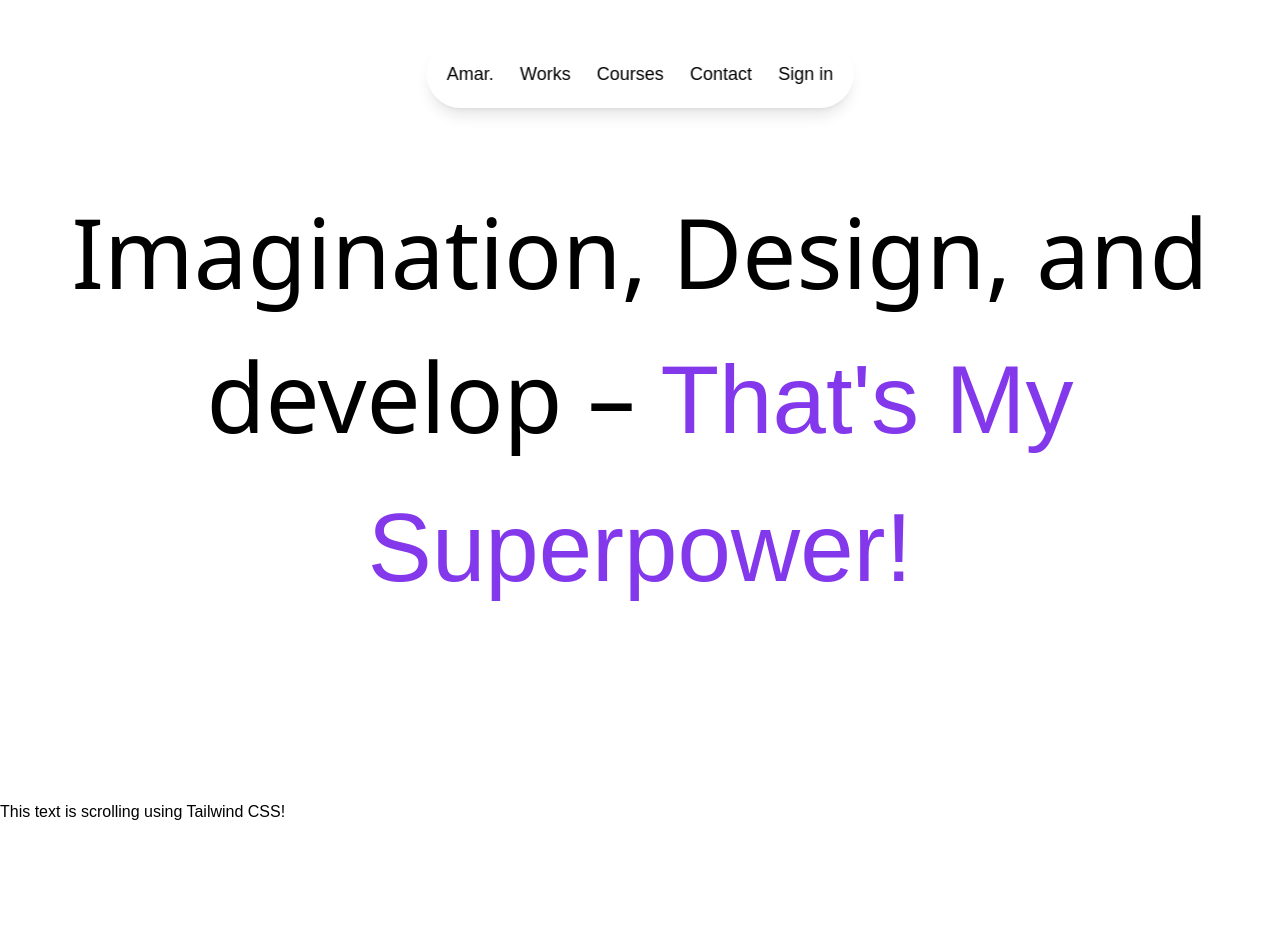
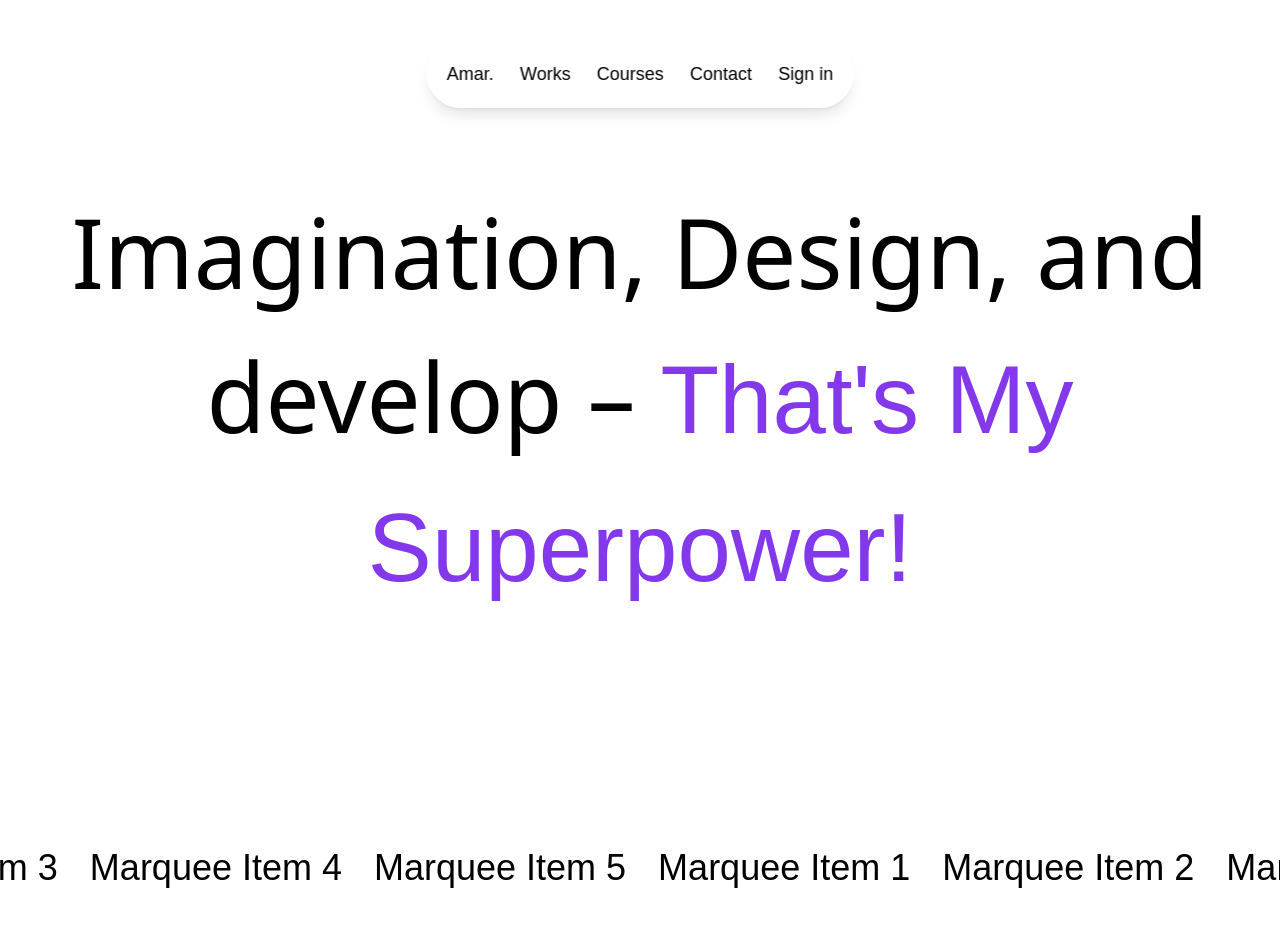
Before and after one commit to 2003LoneWolf/amarmurmu, a Next.js app: page / in a window 1280 px wide. Shown: the top 926 px of the page. Built offline with nearby package versions, Linux system fonts and the light colour scheme.

Commit message:
added marquee

```diff
--- a/app/components/heroSection.tsx
+++ b/app/components/heroSection.tsx
@@ -3,7 +3,7 @@ import React from 'react'
 function HeroSection() {
   return (
     <div className='w-screen h-screen flex justify-center items-center'>
-        <div className=' text-center font-sans text-[96px]'>
+        <div className='text-center font-sans text-[96px]'>
         Imagination, Design, and develop – <span className='text-[#8338EC]'> That&apos;s My Superpower! </span>
          </div>
         <div>
--- a/app/components/whatido.tsx
+++ b/app/components/whatido.tsx
@@ -1,16 +1,24 @@
-import React from 'react'
+import React from "react";
 
 function Whatido() {
   return (
-    <div className='w-screen h-screen'>
-         <div className="w-full overflow-hidden">
-      <div className="marquee">
-        This text is scrolling using Tailwind CSS!
-      </div>
+    <div className="relative flex overflow-x-hidden">
+      <div className="py-12 animate-marquee whitespace-nowrap">
+    <span className="text-4xl mx-4">Marquee Item 1</span>
+    <span className="text-4xl mx-4">Marquee Item 2</span>
+    <span className="text-4xl mx-4">Marquee Item 3</span>
+    <span className="text-4xl mx-4">Marquee Item 4</span>
+    <span className="text-4xl mx-4">Marquee Item 5</span>
+  </div>
+  <div className="absolute top-0 py-12 animate-marquee2 whitespace-nowrap">
+    <span className="text-4xl mx-4">Marquee Item 1</span>
+    <span className="text-4xl mx-4">Marquee Item 2</span>
+    <span className="text-4xl mx-4">Marquee Item 3</span>
+    <span className="text-4xl mx-4">Marquee Item 4</span>
+    <span className="text-4xl mx-4">Marquee Item 5</span>
+  </div>
     </div>
-
-    </div>
-  )
+  );
 }
 
-export default Whatido
+export default Whatido;
--- a/tailwind.config.ts
+++ b/tailwind.config.ts
@@ -9,12 +9,17 @@ const config: Config = {
   theme: {
     extend: {
       animation: {
-        'marquee': 'marquee 10s linear infinite',
+        marquee: 'marquee 10s linear infinite',
+        marquee2: 'marquee2 10s linear infinite',
       },
       keyframes: {
-        'marquee': {
+        marquee: {
+          '0%': { transform: 'translateX(0%)' },
+          '100%': { transform: 'translateX(-100%)' },
+        },
+        marquee2: {
           '0%': { transform: 'translateX(100%)' },
-          '100%': { transform: 'translateX(-100%)' },
+          '100%': { transform: 'translateX(0%)' },
         },
       },
       backgroundImage: {
```
